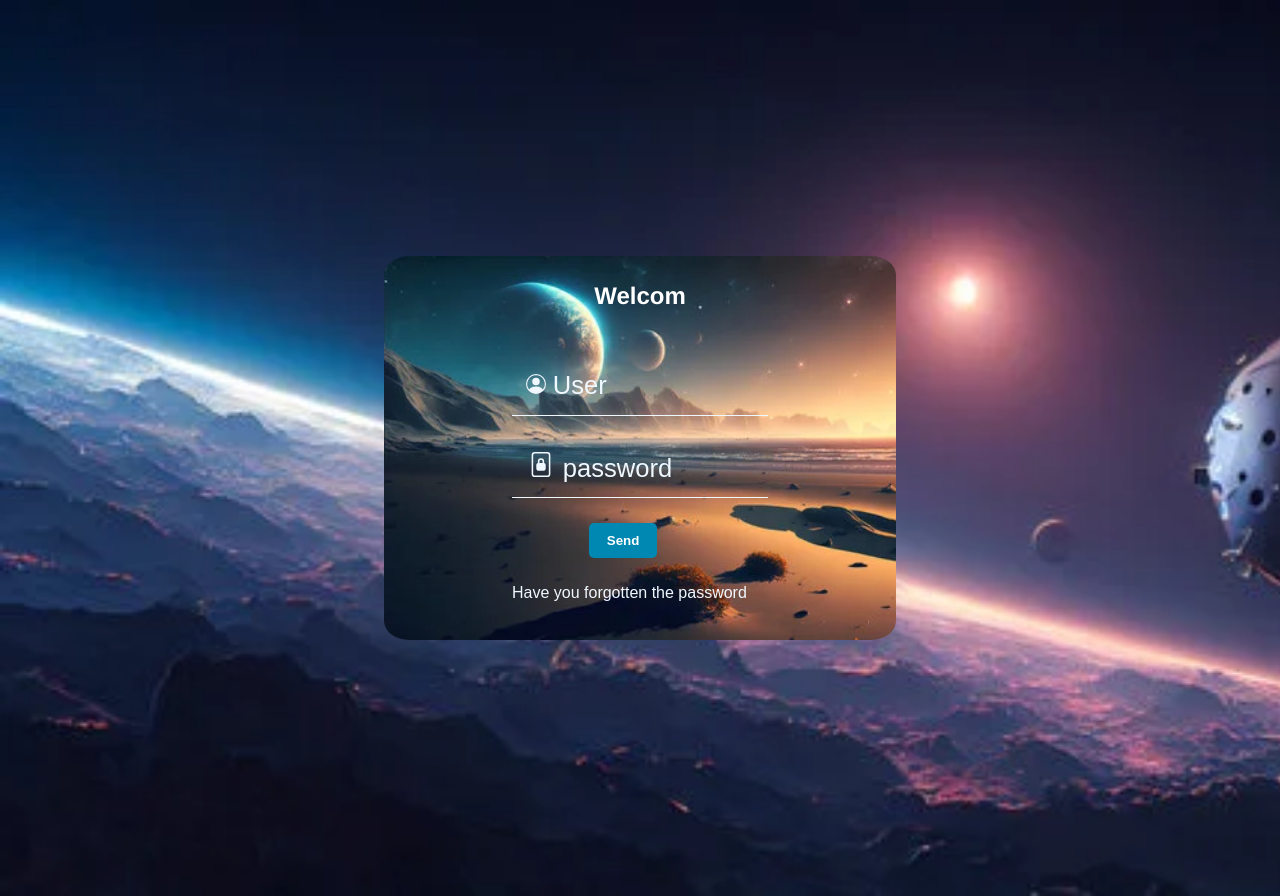
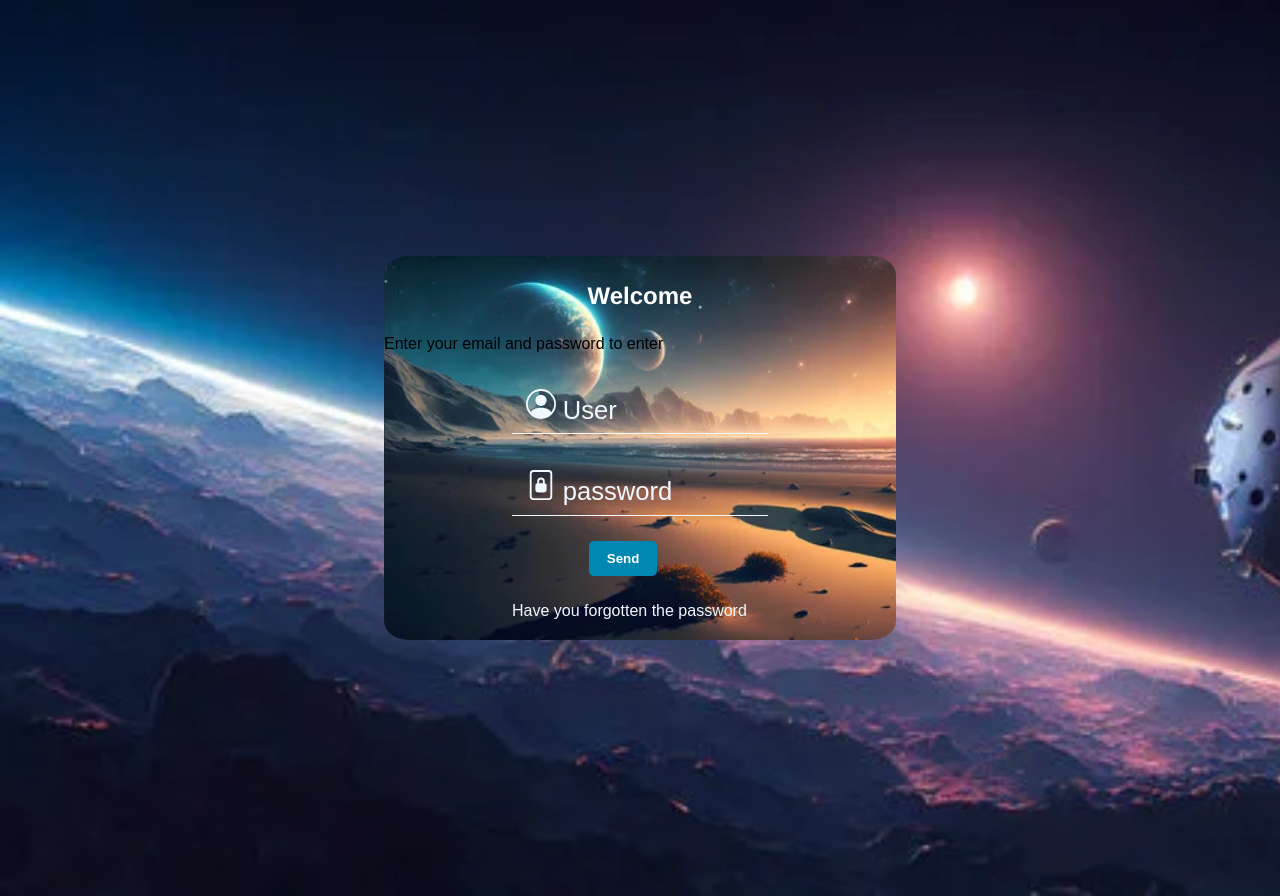
Before and after one commit to deggeeryind/logins, a plain HTML site: page index.html in a window 1280 px wide. Drawn offline with Linux system fonts and the light colour scheme.

Commit message:
Update index.html

```diff
--- a/index.html
+++ b/index.html
@@ -12,12 +12,14 @@
 
     <section>
         <form>
-            <h2>Welcom</h2>
-
+            <h2>Welcome</h2>
+            <p>
+                Enter your email and password to enter
+            </p>
             <div class="">
                 <input class="form-control" id="name" type="text" placeholder=" " data-sb-validations="required" />
                 <label class="label" for="name">
-                    <svg xmlns="http://www.w3.org/2000/svg" width="20" height="20" fill="currentColor" class="bi bi-person-circle" viewBox="0 0 16 16">
+                    <svg xmlns="http://www.w3.org/2000/svg" width="30" height="30" fill="currentColor" class="bi bi-person-circle" viewBox="0 0 16 16">
                         <path d="M11 6a3 3 0 1 1-6 0 3 3 0 0 1 6 0z"/>
                         <path fill-rule="evenodd" d="M0 8a8 8 0 1 1 16 0A8 8 0 0 1 0 8zm8-7a7 7 0 0 0-5.468 11.37C3.242 11.226 4.805 10 8 10s4.757 1.225 5.468 2.37A7 7 0 0 0 8 1z"/>
                       </svg>
@@ -28,7 +30,7 @@
             <div class="">
                 <input class="form-control" id="email" type="password" placeholder=" " data-sb-validations="required,email" />
                 <label class="label" for="email">
-                    <svg xmlns="http://www.w3.org/2000/svg" width="30" height="25" fill="currentColor" class="bi bi-file-lock2" viewBox="0 0 16 16">
+                    <svg xmlns="http://www.w3.org/2000/svg" width="30" height="30" fill="currentColor" class="bi bi-file-lock2" viewBox="0 0 16 16">
                     <path d="M8 5a1 1 0 0 1 1 1v1H7V6a1 1 0 0 1 1-1zm2 2.076V6a2 2 0 1 0-4 0v1.076c-.54.166-1 .597-1 1.224v2.4c0 .816.781 1.3 1.5 1.3h3c.719 0 1.5-.484 1.5-1.3V8.3c0-.627-.46-1.058-1-1.224z"/>
                     <path d="M4 0a2 2 0 0 0-2 2v12a2 2 0 0 0 2 2h8a2 2 0 0 0 2-2V2a2 2 0 0 0-2-2H4zm0 1h8a1 1 0 0 1 1 1v12a1 1 0 0 1-1 1H4a1 1 0 0 1-1-1V2a1 1 0 0 1 1-1z"/>
                     </svg>
@@ -47,5 +49,3 @@
     </section>
 
 </body>
-
-</html>
```
